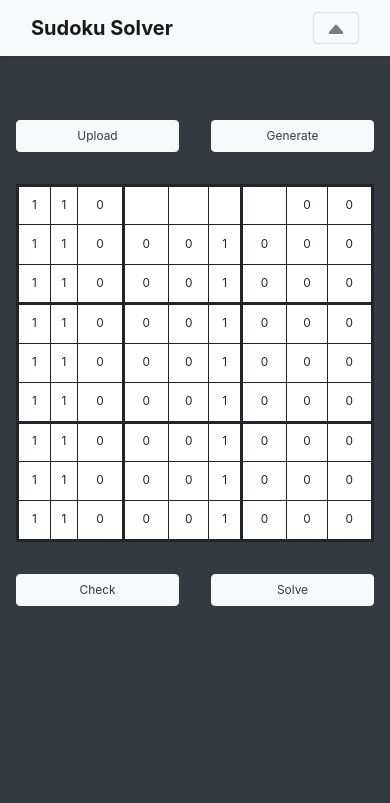
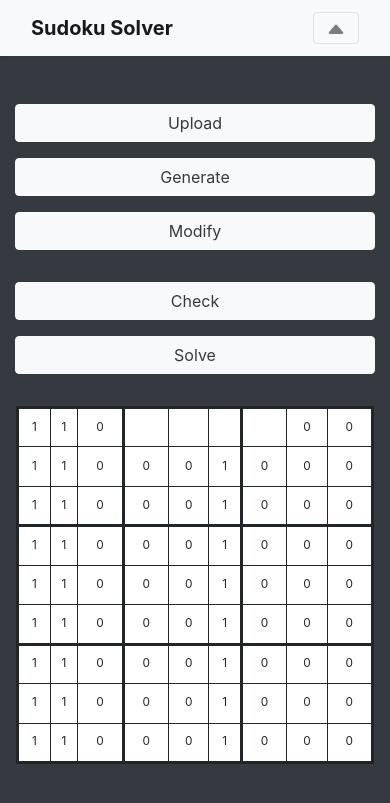
Before and after one commit to Faruman/SudokuSolver, a Flask app: page / in a window 390 px wide. Shown: the top 803 px of the page. Run offline with Flask 2, Linux system fonts and the light colour scheme; some libraries are stand-ins or nearby versions.

Commit message:
Developing WebInterface. Implemented desktop and mobile versions.

```diff
--- a/WebApp/static/custom.css
+++ b/WebApp/static/custom.css
@@ -29,6 +29,26 @@ colgroup, tbody {
 .sudoku{
     margin: auto;
 }
-.input-btn{
+.btn{
    overflow: hidden;
 }
+@media (min-width: 992px){
+    .container, .container-lg, .container-md, .container-sm {
+        max-width: 960px !important;
+    }
+}
+@media (max-width: 768px) {
+    .navbar-toggler .modify-btn{
+        display: none;
+    }
+}
+
+/*hide the scroll-bar */
+/* for Chrome, Safari and Opera */
+body::-webkit-scrollbar {
+  display: none;
+}
+/* for IE and Edge */
+body {
+  -ms-overflow-style: none;
+}
--- a/WebApp/static/custom.js
+++ b/WebApp/static/custom.js
@@ -1,24 +1,16 @@
 function adjustSudokuBox() {
     $('.sudoku-box').each(function() {
-            $(this).css('font-size', 0.3*parseFloat($(this).parent().css('width'))/9);
+            $(this).css('font-size', Math.max(0.3*parseFloat($(this).parent().css('width'))/9, 10));
             $(this).css('height', parseFloat($(this).parent().css('width'))/9)
         }
     )
 }
 
-function adjustButton(){
-    $(".input-btn").each(function(){
-        $(this).css('font-size', 0.3*parseFloat($('.sudoku').css('width'))/9)
-    })
-}
-
 $(document).ready(function() {
     adjustSudokuBox()
-    adjustButton()
 });
 
 $( window ).resize(function() {
     adjustSudokuBox()
-    adjustButton()
     //add function to add toggle classes to navbar header if screen size is below threshold
 });
--- a/WebApp/templates/index.html
+++ b/WebApp/templates/index.html
@@ -9,11 +9,19 @@
 {% endblock %}
 
 {% block content %}
-    <div class="container text-light">
+    <div class="container text-light mb-5">
+        <div class="row align-items-center h-100">
+            <div class="col-md-4 mx-auto">
                 <div class="row">
-            <div class="col-6 p-3"><button type="button" class="btn btn-light btn-block input-btn text-dark">Upload</button></div>
-            <div class="col-6 p-3"><button type="button" class="btn btn-light btn-block input-btn text-dark">Generate</button></div>
+                    <div class="col-12"><button type="button" class="mb-3 btn btn-light btn-block upload-btn text-dark">Upload</button></div>
+                    <div class="col-12"><button type="button" class="mb-3 btn btn-light btn-block generate-btn text-dark">Generate</button></div>
+                    <div class="col-12"><button type="button" class="mb-3 btn btn-light btn-block modify-btn text-dark">Modify</button></div>
+                    <div class="col-12"><button type="button" class="my-3 btn btn-light btn-block check-btn text-dark">Check</button></div>
+                    <div class="col-12"><button type="button" class="mb-3 btn btn-light btn-block solve-btn text-dark">Solve</button></div>
                 </div>
+            </div>
+            <div class="col-md-1"></div>
+            <div class="col-md-7">
                 <div class="row align-items-center p-3">
                     <table class="table table-bordered mb-0 p-5 sudoku">
                         <colgroup><col><col><col>
@@ -126,9 +134,7 @@
                         </tbody>
                     </table>
                 </div>
-        <div class="row">
-            <div class="col-6 p-3"><button type="button" class="btn btn-light btn-block input-btn text-dark">Check</button></div>
-            <div class="col-6 p-3"><button type="button" class="btn btn-light btn-block input-btn text-dark">Solve</button></div>
+            </div>
         </div>
     </div>
 {% endblock %}
```
Lines whose indentation alone changed are shown as unchanged.
